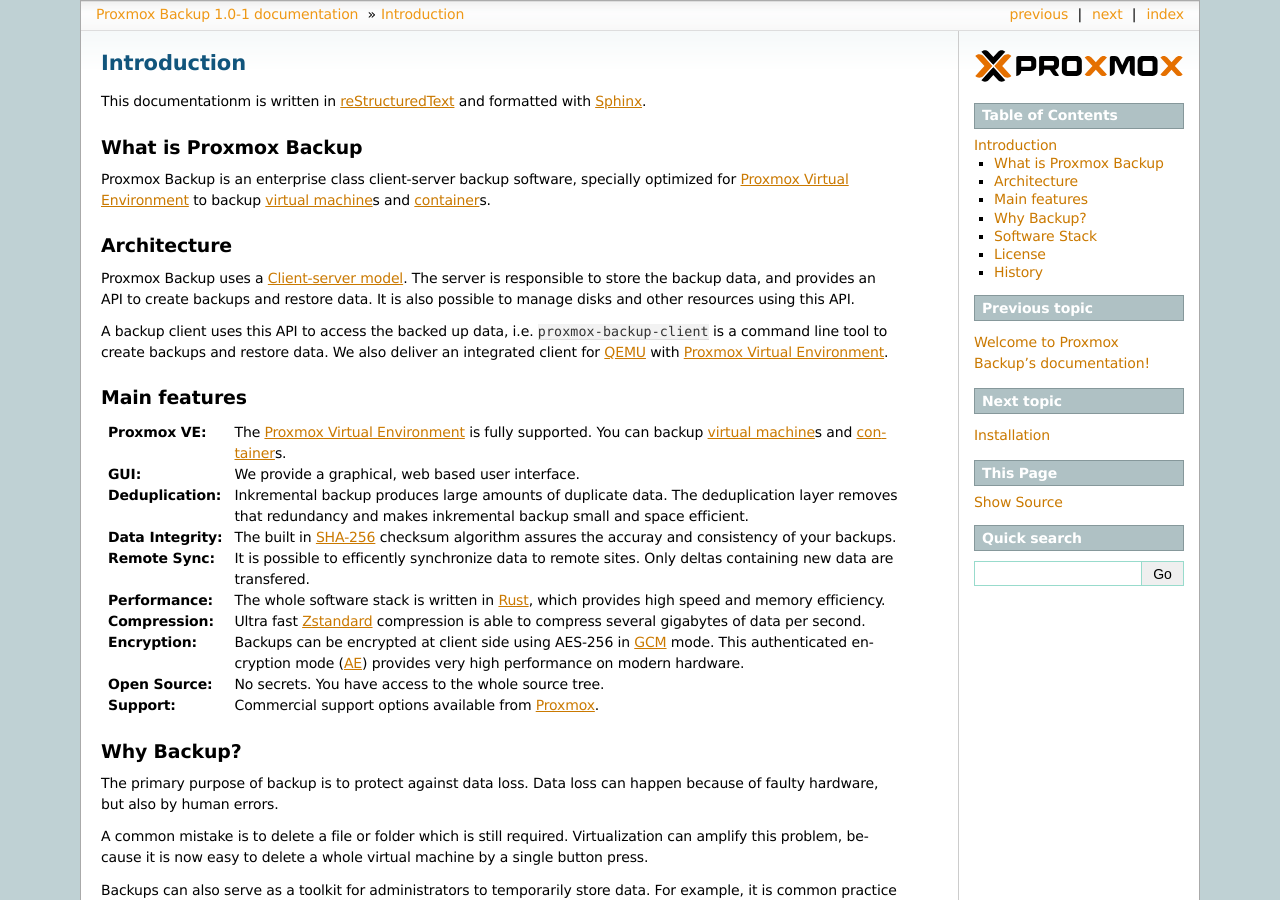
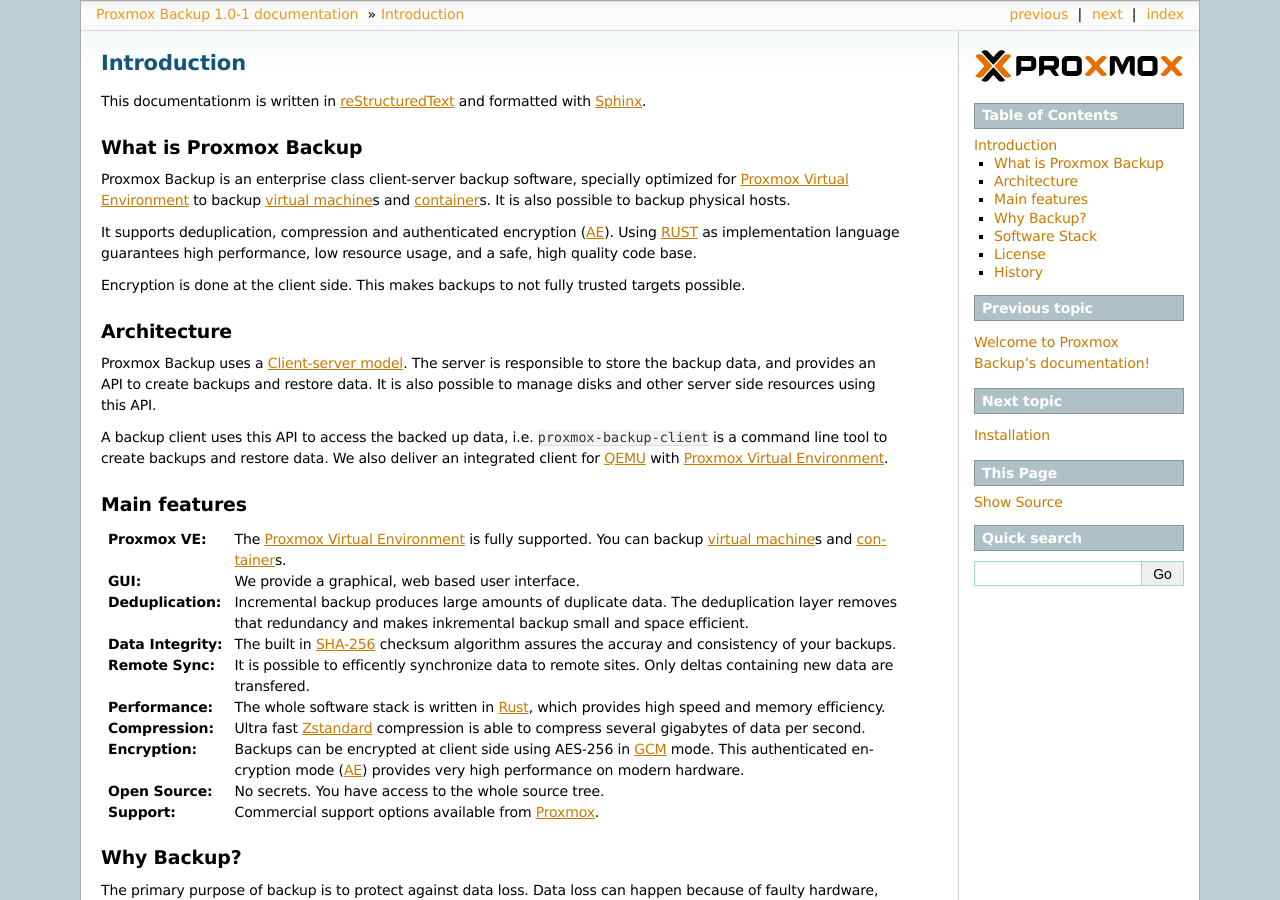
Before and after one commit to proxmox/proxmox-backup, a Sphinx documentation site: the page built from docs/introduction.rst, in a window 1280 px wide and 900 px high. Built offline with Sphinx 7.4.7, drawn with Linux system fonts in a browser that asks for light colours.

Commit message:
docs: improve introduction.rst

```diff
--- a/docs/introduction.rst
+++ b/docs/introduction.rst
@@ -2,13 +2,23 @@
 ============
 
 This documentationm is written in :term:`reStructuredText` and formatted with :term:`Sphinx`.
+
 
 What is Proxmox Backup
 ----------------------
 
 Proxmox Backup is an enterprise class client-server backup software,
 specially optimized for `Proxmox Virtual Environment`_ to backup
-:term:`virtual machine`\ s and :term:`container`\ s.
+:term:`virtual machine`\ s and :term:`container`\ s. It is also
+possible to backup physical hosts.
+
+It supports deduplication, compression and authenticated encryption
+(AE_). Using RUST_ as implementation language guarantees high
+performance, low resource usage, and a safe, high quality code base.
+
+Encryption is done at the client side. This makes backups to not fully
+trusted targets possible.
+
 
 Architecture
 ------------
@@ -16,7 +26,7 @@
 Proxmox Backup uses a `Client-server model`_. The server is
 responsible to store the backup data, and provides an API to create
 backups and restore data. It is also possible to manage disks and
-other resources using this API.
+other server side resources using this API.
 
 A backup client uses this API to access the backed up data,
 i.e. ``proxmox-backup-client`` is a command line tool to create
@@ -33,7 +43,7 @@
 
 :GUI: We provide a graphical, web based user interface.
 
-:Deduplication: Inkremental backup produces large amounts of duplicate
+:Deduplication: Incremental backup produces large amounts of duplicate
    data. The deduplication layer removes that redundancy and makes
    inkremental backup small and space efficient.
 
```
